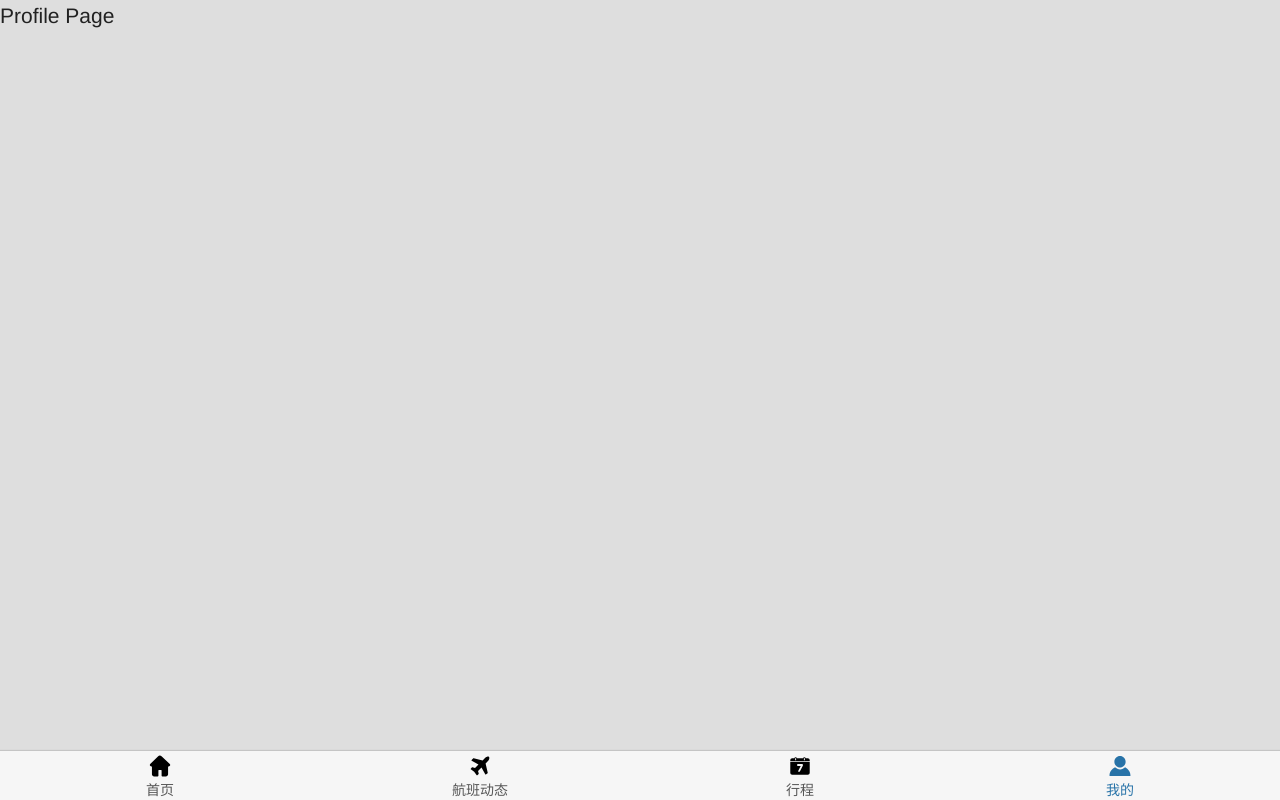
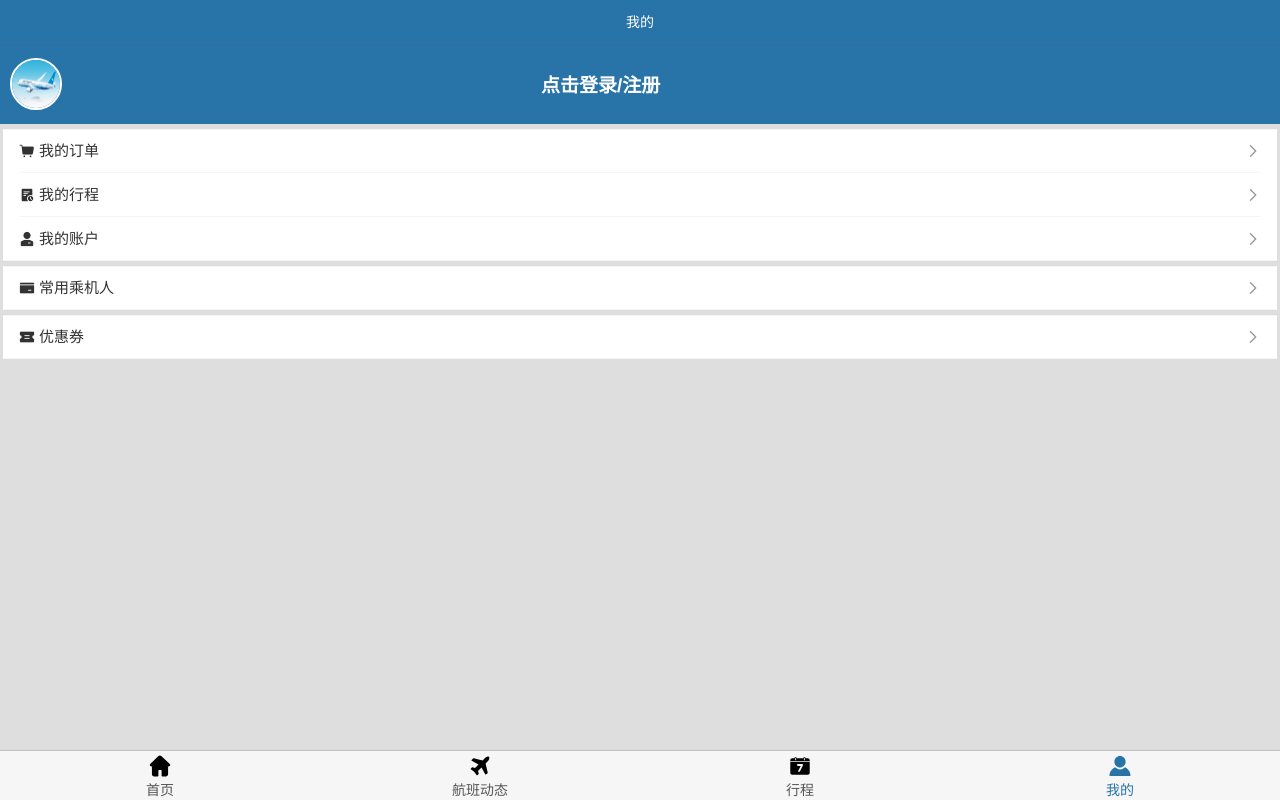
Before and after one commit to xiaoxiaozeyu/low-price-ticketMiningSystem-frontendPart, a Vue app: page /profile in a window 1280 px wide. Built offline with nearby package versions, Linux system fonts and the light colour scheme.

Commit message:
modify profile view

```diff
--- a/src/views/profile/Profile.vue
+++ b/src/views/profile/Profile.vue
@@ -1,16 +1,40 @@
 <template>
   <div id="profile">
-    <h2>Profile Page</h2>
+    <nav-bar class="profile-nav"><div slot="center">我的</div></nav-bar>
+    <div class="profile-title"><img src="~assets/img/swiper/s1.jpg"><van-cell class="cell" title="点击登录/注册" @click="clickToLogin" /></div>
+    <div>
+    <van-cell-group class="profile-cell-group">
+      <van-cell class="item-cell" title="我的订单" icon="cart" is-link />
+      <van-cell class="item-cell" title="我的行程" icon="todo-list" is-link />
+      <van-cell class="item-cell" title="我的账户" icon="manager" is-link />
+    </van-cell-group>
+  </div>
+    <div>
+      <van-cell-group class="profile-cell-group">
+        <van-cell class="item-cell" title="常用乘机人" icon="card" is-link />
+      </van-cell-group>
+    </div>
+    <div>
+      <van-cell-group class="profile-cell-group">
+        <van-cell class="item-cell" title="优惠券" icon="coupon" is-link />
+      </van-cell-group>
+    </div>
+
   </div>
 </template>
 
 <script>
+  import NavBar from 'components/common/navbar/NavBar'
+  import Vue from 'vue';
+  import { Cell, CellGroup } from 'vant';
 
+  Vue.use(Cell);
+  Vue.use(CellGroup);
 
   export default {
     name: "Profile",
     components: {
-
+      NavBar
     },
     data() {
       return {
@@ -22,11 +46,57 @@
     },
 
     methods: {
-
+      clickToLogin() {
+        console.log("click login");
+      }
     }
   }
 </script>
 
 <style scoped>
-
+  #profile {
+    padding-top: 44px;
+    padding-bottom: 49px;
+  }
+  .profile-nav {
+    background-color: #2873A8;
+    color:#ffffff;
+    position: fixed;
+    left: 0px;
+    right: 0px;
+    top: 0px;
+    z-index: 10;
+  }
+  .profile-title {
+    height:80px;
+    background-color: #2873A8;
+    display: flex;
+  }
+  .profile-title img {
+    margin: auto;
+    margin-left: 10px;
+    margin-right: 20px;
+    height:52px;
+    width: 52px;
+    border: white 2px solid;
+    border-radius: 100%;
+  }
+  .cell {
+    margin: auto;
+    padding: 10px 10px 10px 0px;
+    background-color: #2873A8;
+    height: 40px;
+    font-size: 19px;
+    font-weight: bold;
+    color: white;
+width: 280px;
+  }
+  .profile-cell-group {
+    margin-top: 5px;
+    margin-left: 3px;
+    margin-right: 3px;
+  }
+  .item-cell {
+    font-size: 15px;
+  }
 </style>
```
